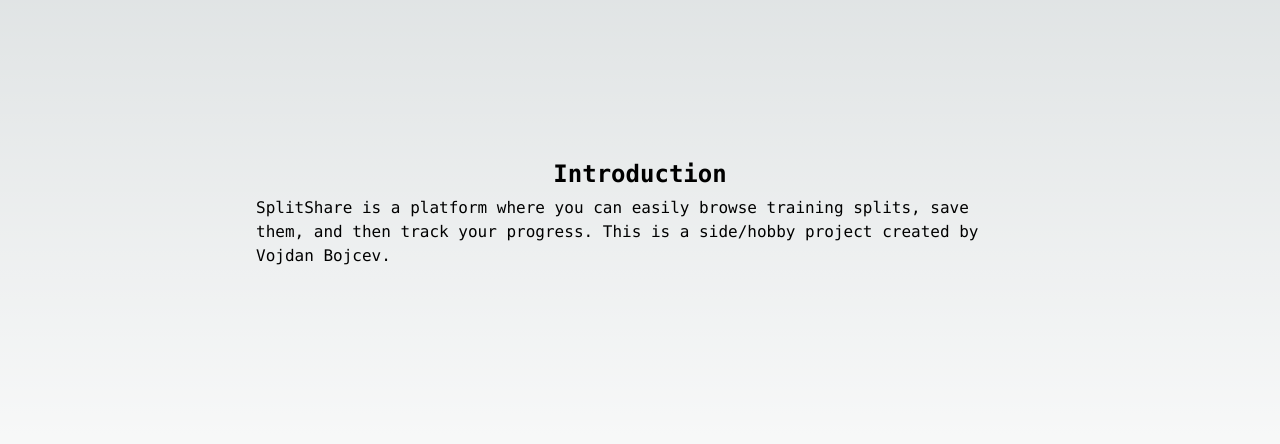
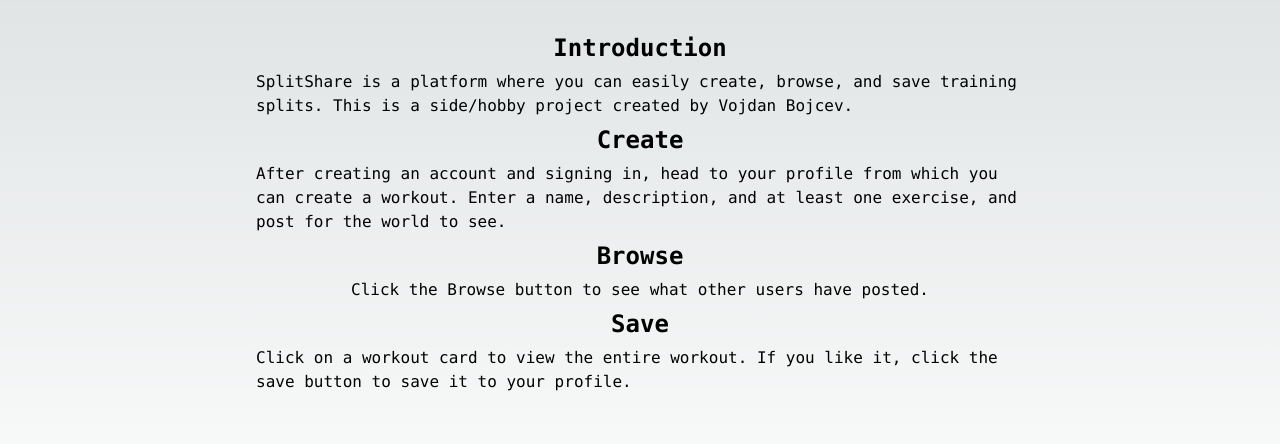
Before and after one commit to vbojcev/SplitShare, a Next.js app in the folder split-share/: page / in a window 1280 px wide. Shown: the part 208-652 px from the top of the page. Built offline with nearby package versions, Linux system fonts and the light colour scheme; no server answers.

Commit message:
begin type safety, create interfaces

```diff
--- a/split-share/app/browse/page.tsx
+++ b/split-share/app/browse/page.tsx
@@ -3,6 +3,7 @@
 import { useState, useEffect } from 'react';
 
 import WorkoutCard from '@/components/WorkoutCard';
+import { Iworkout } from '@/types/types';
 
 const page = () => {
   const [workouts, setWorkouts] = useState([]);
@@ -19,7 +20,7 @@ const page = () => {
 
   return (
     <div className="relative flex w-full flex-col place-items-center">
-      {workouts.map((workout: any) => (
+      {workouts.map((workout: Iworkout) => (
         <WorkoutCard
           key={workout._id}
           creator={workout.creator.username}
--- a/split-share/app/page.tsx
+++ b/split-share/app/page.tsx
@@ -1,21 +1,32 @@
-let placeholdertext: string =
-  'Lorem ipsum dolor sit amet, consectetur adipiscing elit, sed do eiusmod tempor incididunt ut labore et dolore magna aliqua. Ut enim ad minim veniam, quis nostrud exercitation ullamco laboris nisi ut aliquip ex ea commodo consequat. Duis aute irure dolor in reprehenderit in voluptate velit esse cillum dolore eu fugiat nulla pariatur. Excepteur sint occaecat cupidatat non proident, sunt in culpa qui officia deserunt mollit anim id est laborum.';
-
 export default function Home() {
   return (
     <>
       <div className="relative max-w-3xl place-items-center">
         <h1 className={'my-2 flex justify-center'}>Introduction</h1>
         <p>
-          SplitShare is a platform where you can easily browse training splits,
-          save them, and then track your progress. This is a side/hobby project
-          created by Vojdan Bojcev.
+          SplitShare is a platform where you can easily create, browse, and save
+          training splits. This is a side/hobby project created by Vojdan
+          Bojcev.
+        </p>
+        <h1 className={'my-2 flex justify-center'}>Create</h1>
+        <p>
+          After creating an account and signing in, head to your profile from
+          which you can create a workout. Enter a name, description, and at
+          least one exercise, and post for the world to see.
+        </p>
+        <h1 className={'my-2 flex justify-center'}>Browse</h1>
+        <p>Click the Browse button to see what other users have posted.</p>
+        <h1 className={'my-2 flex justify-center'}>Save</h1>
+        <p>
+          Click on a workout card to view the entire workout. If you like it,
+          click the save button to save it to your profile.
         </p>
       </div>
     </>
   );
 }
 
+/*
 const HomePageLink = ({ text, desc }: { text: string; desc: string }) => {
   return (
     <a
@@ -33,7 +44,7 @@ const HomePageLink = ({ text, desc }: { text: string; desc: string }) => {
       <p className={`m-0 max-w-[30ch] text-sm opacity-50`}>{desc}</p>
     </a>
   );
-};
+};*/
 
 //ORIGINAL NEXTJS TEMPLATE CODE:
 
--- a/split-share/app/profile/create-workout/page.tsx
+++ b/split-share/app/profile/create-workout/page.tsx
@@ -8,6 +8,8 @@ import {
   MouseEventHandler,
 } from 'react';
 import { useRouter } from 'next/navigation';
+
+import { Iworkout } from '@/types/types';
 
 const CreateWorkout = () => {
   //pull user session:
--- a/split-share/app/workouts/[id]/page.tsx
+++ b/split-share/app/workouts/[id]/page.tsx
@@ -4,8 +4,9 @@ import { useEffect, useState } from 'react';
 import { useRouter } from 'next/navigation';
 import { useSession } from 'next-auth/react';
 
+import { Iworkout } from '@/types/types';
+
 const Workout = ({ params }: { params: { id: string } }) => {
-
   const router = useRouter();
 
   const { data: session } = useSession();
@@ -16,11 +17,13 @@ const Workout = ({ params }: { params: { id: string } }) => {
 
   const [postSaved, setPostSaved] = useState(false);
 
-  const [workout, setWorkout] = useState({
-    name: null,
-    creator: { username: null, _id: null },
-    description: null,
-    exercises: [{id: null, name: '', sets: 1, reps: 1, note: ''}]
+  const [workout, setWorkout] = useState<Iworkout>({
+    _id: '',
+    name: '',
+    creator: { username: '', _id: '', image: '', email: '', savedWorkouts: [] },
+    description: '',
+    exercises: [{ id: 0, name: '', sets: 1, reps: 1, note: '' }],
+    tags: [],
   });
 
   const deleteWorkout = async () => {
@@ -130,8 +133,9 @@ const Workout = ({ params }: { params: { id: string } }) => {
             </h2>
           </div>
           <p className="mt-4 w-full">{workout.description}</p>
-          {workout.exercises.map((ex) => { return(
-            <div className='w-full mt-6' key={ex.id}>
+          {workout.exercises.map((ex) => {
+            return (
+              <div className="mt-6 w-full" key={ex.id}>
                 <h2>
                   Exercise {ex.id}: {ex.name}
                 </h2>
@@ -140,7 +144,8 @@ const Workout = ({ params }: { params: { id: string } }) => {
                 </h2>
                 {ex.note && <p>Additional Note: {ex.note}</p>}
               </div>
-          )})}
+            );
+          })}
           {session?.user.id == workout.creator._id ? (
             <button
               onClick={deleteWorkout}
--- a/split-share/types/next-auth.d.ts
+++ b/split-share/types/next-auth.d.ts
@@ -9,8 +9,8 @@ declare module 'next-auth' {
    */
   interface Session {
     user: {
-      /** The user's postal address. */
       id: string;
     } & DefaultSession['user'];
+    // & DefaultSession['user'] means that id extends the default type
   }
 }
--- /dev/null
+++ b/split-share/types/types.ts
@@ -0,0 +1,24 @@
+export interface Iexercise {
+  id: number;
+  name: string;
+  sets: number;
+  reps: number;
+  note?: string;
+}
+
+export interface Iuser {
+  _id: string;
+  username: string;
+  email: string;
+  image: string;
+  savedWorkouts: /*string[] | */ Iworkout[];
+}
+
+export interface Iworkout {
+  _id: string;
+  name: string;
+  creator: /*string | */ Iuser;
+  description: string;
+  exercises: /*string[] | */ Iexercise[];
+  tags: string[];
+}
```
Lines whose indentation alone changed are shown as unchanged.
